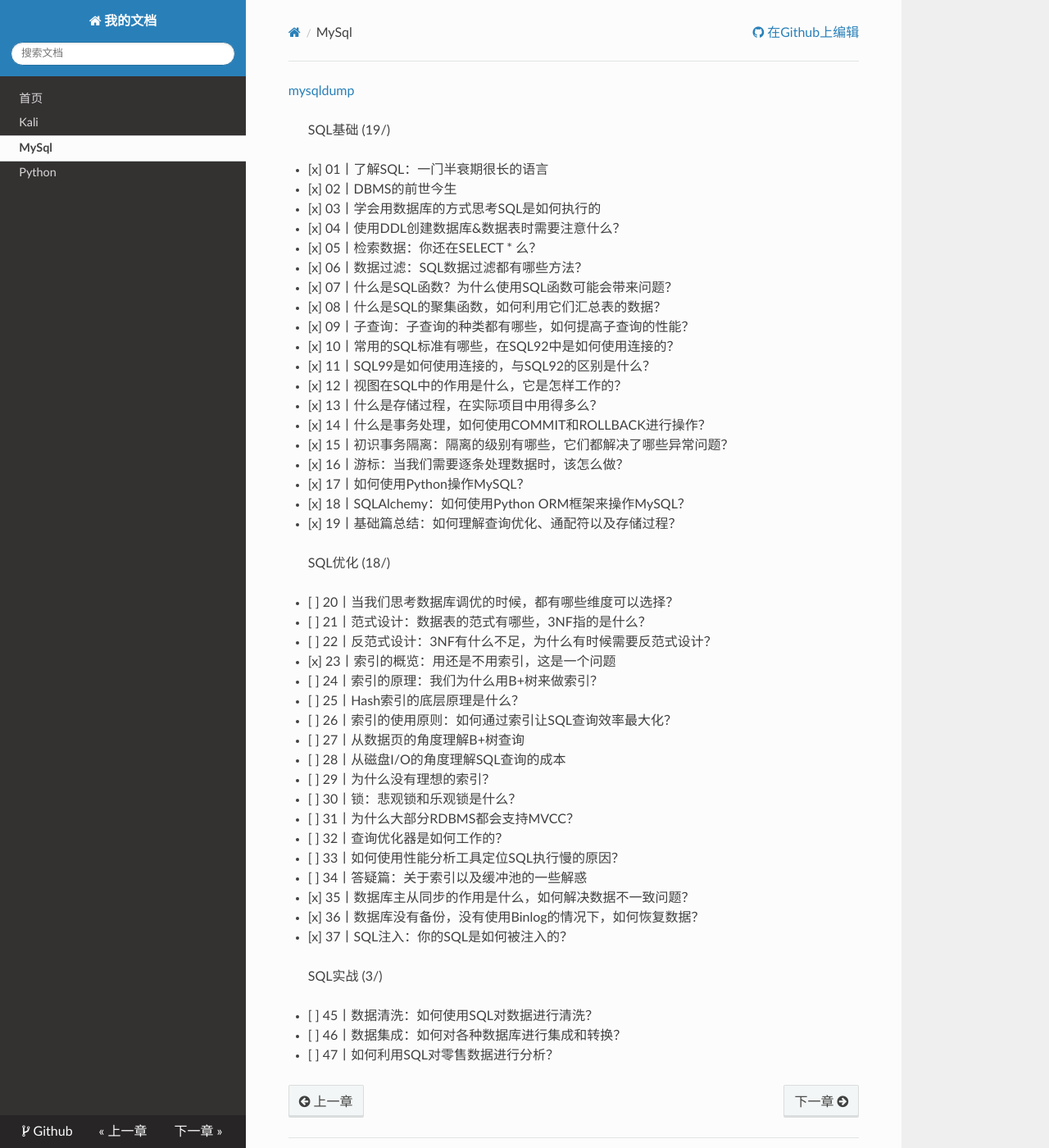
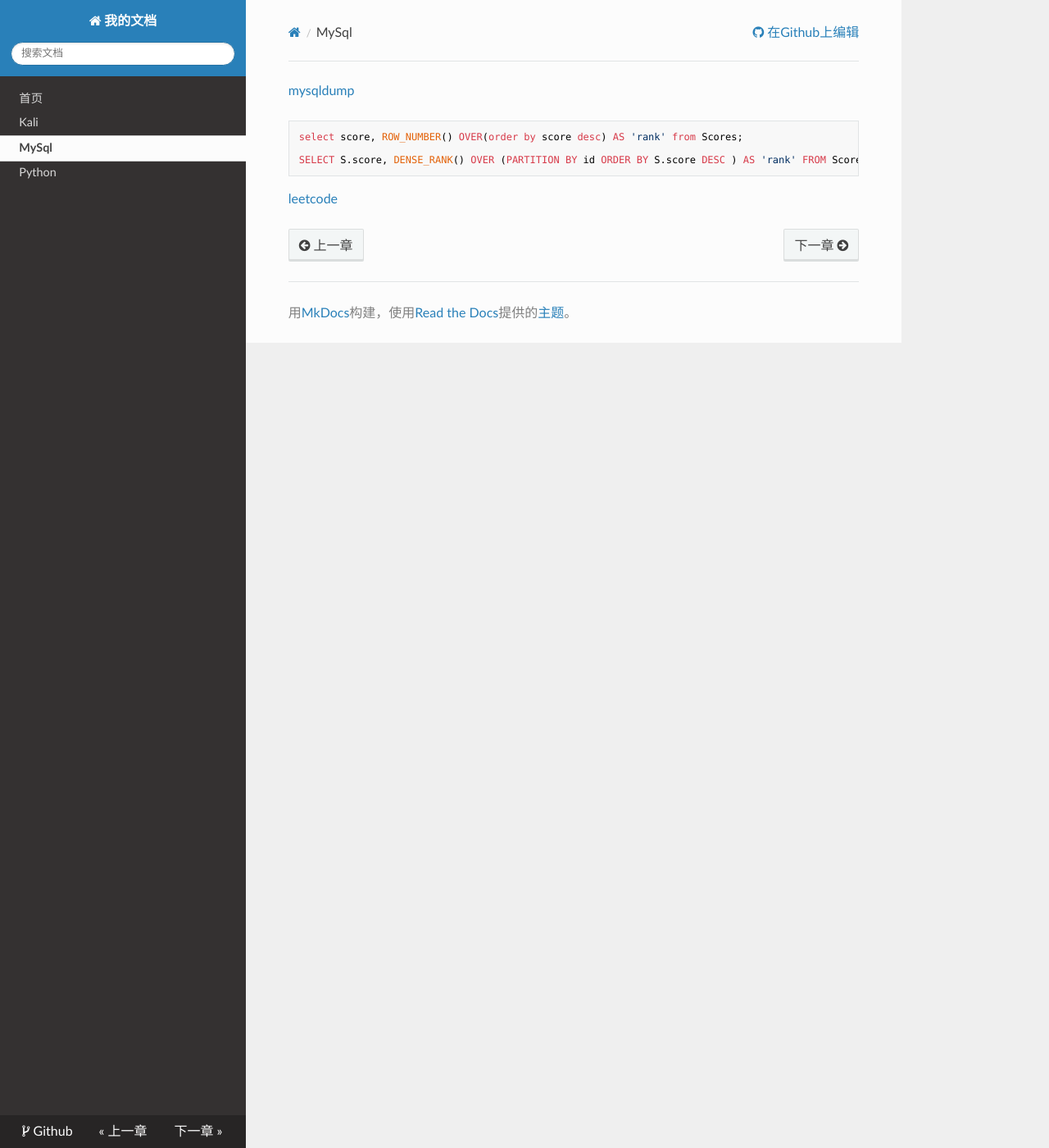
Before and after one commit to feng003/wiki, an MkDocs documentation site: the page built from docs/mysql/index.md, in a window 1280 px wide and 1400 px high. Shown: the whole window at 82% size. Built offline with MkDocs 1.6.1, drawn with Linux system fonts in a browser that asks for light colours; nearby versions of some CDN libraries.

Commit message:
leetcode

```diff
--- a/docs/mysql/index.md
+++ b/docs/mysql/index.md
@@ -5,51 +5,8 @@
 
 [mysqldump](./mysqldump.md)
 
-> SQL基础 (19/)
+    select score, ROW_NUMBER() OVER(order by score desc) AS 'rank' from Scores;
 
-- [x] 01丨了解SQL：一门半衰期很长的语言
-- [x] 02丨DBMS的前世今生
-- [x] 03丨学会用数据库的方式思考SQL是如何执行的
-- [x] 04丨使用DDL创建数据库&数据表时需要注意什么？
-- [x] 05丨检索数据：你还在SELECT * 么？
-- [x] 06丨数据过滤：SQL数据过滤都有哪些方法？
-- [x] 07丨什么是SQL函数？为什么使用SQL函数可能会带来问题？
-- [x] 08丨什么是SQL的聚集函数，如何利用它们汇总表的数据？
-- [x] 09丨子查询：子查询的种类都有哪些，如何提高子查询的性能？
-- [x] 10丨常用的SQL标准有哪些，在SQL92中是如何使用连接的？
-- [x] 11丨SQL99是如何使用连接的，与SQL92的区别是什么？
-- [x] 12丨视图在SQL中的作用是什么，它是怎样工作的？
-- [x] 13丨什么是存储过程，在实际项目中用得多么？
-- [x] 14丨什么是事务处理，如何使用COMMIT和ROLLBACK进行操作？
-- [x] 15丨初识事务隔离：隔离的级别有哪些，它们都解决了哪些异常问题？
-- [x] 16丨游标：当我们需要逐条处理数据时，该怎么做？
-- [x] 17丨如何使用Python操作MySQL？
-- [x] 18丨SQLAlchemy：如何使用Python ORM框架来操作MySQL？
-- [x] 19丨基础篇总结：如何理解查询优化、通配符以及存储过程？
+    SELECT S.score, DENSE_RANK() OVER (PARTITION BY id ORDER BY S.score DESC ) AS 'rank' FROM Scores S;
 
-> SQL优化 (18/)
-
-- [ ] 20丨当我们思考数据库调优的时候，都有哪些维度可以选择？
-- [ ] 21丨范式设计：数据表的范式有哪些，3NF指的是什么？
-- [ ] 22丨反范式设计：3NF有什么不足，为什么有时候需要反范式设计？
-- [x] 23丨索引的概览：用还是不用索引，这是一个问题
-- [ ] 24丨索引的原理：我们为什么用B+树来做索引？
-- [ ] 25丨Hash索引的底层原理是什么？
-- [ ] 26丨索引的使用原则：如何通过索引让SQL查询效率最大化？
-- [ ] 27丨从数据页的角度理解B+树查询
-- [ ] 28丨从磁盘I/O的角度理解SQL查询的成本
-- [ ] 29丨为什么没有理想的索引？
-- [ ] 30丨锁：悲观锁和乐观锁是什么？
-- [ ] 31丨为什么大部分RDBMS都会支持MVCC？
-- [ ] 32丨查询优化器是如何工作的？
-- [ ] 33丨如何使用性能分析工具定位SQL执行慢的原因？
-- [ ] 34丨答疑篇：关于索引以及缓冲池的一些解惑
-- [x] 35丨数据库主从同步的作用是什么，如何解决数据不一致问题？
-- [x] 36丨数据库没有备份，没有使用Binlog的情况下，如何恢复数据？
-- [x] 37丨SQL注入：你的SQL是如何被注入的？
-
-> SQL实战 (3/)
-
-- [ ] 45丨数据清洗：如何使用SQL对数据进行清洗？
-- [ ] 46丨数据集成：如何对各种数据库进行集成和转换？
-- [ ] 47丨如何利用SQL对零售数据进行分析？
+[leetcode](./leetcode.md)
--- a/mkdocs.yml
+++ b/mkdocs.yml
@@ -1,5 +1,5 @@
 site_name: 我的文档
-repo_url: https://github.com/feng003/
+repo_url: https://github.com/feng003/wiki/
 repo_name: Github
 
 nav:
```
Also changed, not shown: docs/mysql/leetcode.md (added, +71 -0 lines), docs/kali/python.md (added), docs/mysql/高性能MySQL.md (added).
